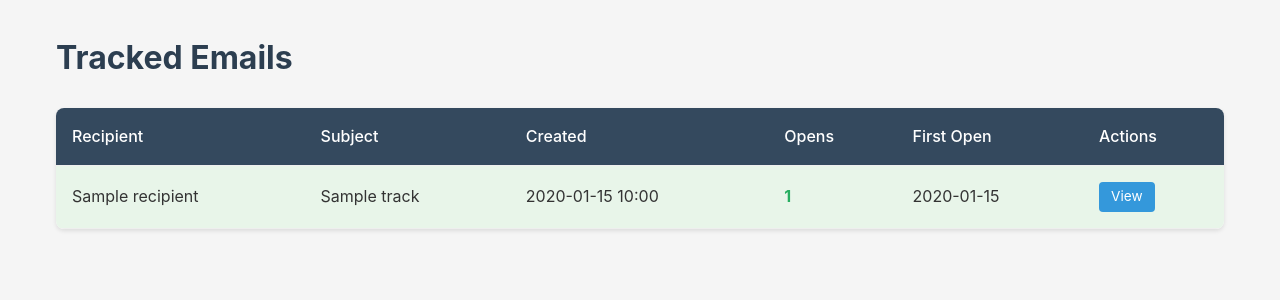
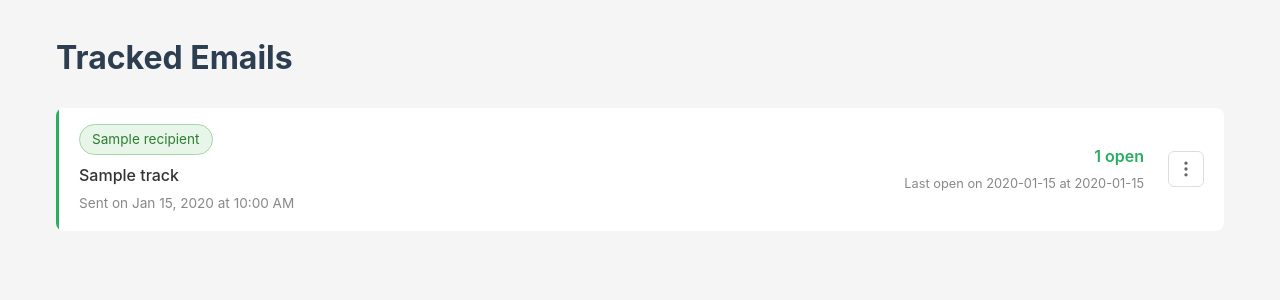
Before and after one commit to mbuckingham74/mailtracker, a FastAPI app: template app/templates/dashboard.html in a window 1280 px wide. Shown: the part 70-370 px from the top of the page. Run offline with FastAPI, Linux system fonts and the light colour scheme; the template is opened without the code that fills it: most values are stand-ins (such as "Sample title", 1, 10 or a date in 2020).

Commit message:
Redesign dashboard with Mailsuite-style layout
- Replace table with card-based email list
- Add recipient pills showing usernames (green when opened)
- Show subject, sent date, opens count, and last open
- Add expandable details for multi-recipient emails
- Three-dot menu button for actions/expansion

🤖 Generated with [Claude Code](https://claude.com/claude-code)

Co-Authored-By: Claude Opus 4.5 <noreply@anthropic.com>

```diff
--- a/app/static/style.css
+++ b/app/static/style.css
@@ -298,27 +298,162 @@ tr.opened:hover {
     margin-bottom: 0;
 }
 
-/* Multi-recipient grouping */
-.group-header {
-    background: #f0f4f8;
-    font-weight: 500;
+/* New email list layout */
+.email-list {
+    display: flex;
+    flex-direction: column;
+    gap: 1px;
+    background: #e0e0e0;
+    border-radius: 8px;
+    overflow: hidden;
 }
 
-.group-header:hover {
-    background: #e4eaf0;
+.email-row {
+    display: flex;
+    align-items: center;
+    padding: 1rem 1.25rem;
+    background: white;
+    gap: 1.5rem;
 }
 
-.group-member td {
+.email-row:hover {
+    background: #fafafa;
+}
+
+.email-row.has-opens {
+    border-left: 3px solid #27ae60;
+}
+
+.email-row.expanded {
+    background: #f8f9fa;
+}
+
+.email-main {
+    flex: 1;
+    min-width: 0;
+}
+
+.email-recipients {
+    display: flex;
+    flex-wrap: wrap;
+    gap: 0.5rem;
+    margin-bottom: 0.5rem;
+}
+
+.recipient-pill {
+    display: inline-block;
+    padding: 0.25rem 0.75rem;
+    background: #f0f0f0;
+    border: 1px solid #ddd;
+    border-radius: 20px;
+    font-size: 0.85rem;
+    color: #555;
+}
+
+.recipient-pill.opened {
+    background: #e8f5e9;
+    border-color: #a5d6a7;
+    color: #2e7d32;
+}
+
+.email-subject {
+    font-weight: 500;
+    color: #333;
+    margin-bottom: 0.25rem;
+    white-space: nowrap;
+    overflow: hidden;
+    text-overflow: ellipsis;
+}
+
+.email-meta {
+    font-size: 0.85rem;
+    color: #888;
+}
+
+.email-stats {
+    text-align: right;
+    min-width: 180px;
+}
+
+.opens-count {
+    font-weight: 600;
+    color: #27ae60;
+}
+
+.proxy-indicator {
+    font-weight: normal;
+    font-size: 0.8rem;
+    color: #999;
+    margin-left: 0.25rem;
+}
+
+.last-open {
+    font-size: 0.8rem;
+    color: #888;
+    margin-top: 0.25rem;
+}
+
+.email-actions {
+    display: flex;
+    align-items: center;
+}
+
+.expand-btn {
+    width: 36px;
+    height: 36px;
+    border: 1px solid #ddd;
+    border-radius: 6px;
+    background: white;
+    cursor: pointer;
+    display: flex;
+    align-items: center;
+    justify-content: center;
+    color: #666;
+    text-decoration: none;
+}
+
+.expand-btn:hover {
+    background: #f5f5f5;
+    border-color: #ccc;
+}
+
+/* Expandable recipient details */
+.recipient-details {
+    background: #f8f9fa;
     border-left: 3px solid #3498db;
 }
 
-.group-member td.indent {
-    padding-left: 2rem;
+.recipient-row {
+    display: flex;
+    align-items: center;
+    padding: 0.75rem 1.25rem 0.75rem 2rem;
+    gap: 1rem;
+    border-bottom: 1px solid #eee;
 }
 
-.recipient-count {
-    color: #7f8c8d;
-    font-style: italic;
+.recipient-row:last-child {
+    border-bottom: none;
+}
+
+.recipient-row.has-opens {
+    background: #f0faf0;
+}
+
+.recipient-email {
+    flex: 1;
+    font-size: 0.9rem;
+    color: #555;
+}
+
+.recipient-stats {
+    font-size: 0.85rem;
+    color: #27ae60;
+    min-width: 150px;
+}
+
+.recipient-time {
+    color: #888;
+    margin-left: 0.5rem;
 }
 
 /* Proxy detection badges */
--- a/app/templates/dashboard.html
+++ b/app/templates/dashboard.html
@@ -4,75 +4,112 @@
 <h1>Tracked Emails</h1>
 
 {% if tracks %}
-<table>
-    <thead>
-        <tr>
-            <th>Recipient</th>
-            <th>Subject</th>
-            <th>Created</th>
-            <th>Opens</th>
-            <th>First Open</th>
-            <th>Actions</th>
-        </tr>
-    </thead>
-    <tbody>
+<div class="email-list">
     {% for item in tracks %}
     {% if item.is_group %}
-        {# Group header row #}
-        <tr class="group-header {% if item.total_real_opens > 0 %}opened{% endif %}">
-            <td>
-                <span class="recipient-count">{{ item.recipients|length }} recipients</span>
-            </td>
-            <td>{{ item.subject or '-' }}</td>
-            <td>{{ item.created_at.strftime('%Y-%m-%d %H:%M') }}</td>
-            <td class="open-count">
-                {{ item.total_real_opens }}
+    {# Grouped email with multiple recipients #}
+    <div class="email-row {% if item.total_real_opens > 0 %}has-opens{% endif %}" data-group-id="{{ item.group_id }}">
+        <div class="email-main">
+            <div class="email-recipients">
+                {% for recipient in item.recipients %}
+                <span class="recipient-pill {% if recipient.real_open_count > 0 %}opened{% endif %}" title="{{ recipient.real_open_count }} opens">
+                    {{ recipient.track.recipient.split('@')[0] if recipient.track.recipient else 'Unknown' }}
+                </span>
+                {% endfor %}
+            </div>
+            <div class="email-subject">{{ item.subject or '(no subject)' }}</div>
+            <div class="email-meta">
+                Sent on {{ item.created_at.strftime('%b %d, %Y') }} at {{ item.created_at.strftime('%-I:%M %p') }}
+            </div>
+        </div>
+        <div class="email-stats">
+            <div class="opens-count">
+                {{ item.total_real_opens }} open{{ 's' if item.total_real_opens != 1 else '' }}
                 {% if item.total_opens != item.total_real_opens %}
-                <span class="proxy-count" title="{{ item.total_opens - item.total_real_opens }} proxy opens">(+{{ item.total_opens - item.total_real_opens }})</span>
+                <span class="proxy-indicator" title="{{ item.total_opens - item.total_real_opens }} proxy opens">+{{ item.total_opens - item.total_real_opens }} proxy</span>
                 {% endif %}
-            </td>
-            <td>{{ item.first_real_open.strftime('%Y-%m-%d %H:%M') if item.first_real_open else '-' }}</td>
-            <td></td>
-        </tr>
-        {# Individual recipient rows #}
+            </div>
+            {% if item.first_real_open %}
+            <div class="last-open">Last open on {{ item.first_real_open.strftime('%b %d, %Y') }} at {{ item.first_real_open.strftime('%-I:%M %p') }}</div>
+            {% endif %}
+        </div>
+        <div class="email-actions">
+            <button class="expand-btn" onclick="toggleGroup('{{ item.group_id }}')" title="Show recipients">
+                <svg width="20" height="20" viewBox="0 0 24 24" fill="none" stroke="currentColor" stroke-width="2">
+                    <circle cx="12" cy="12" r="1"></circle>
+                    <circle cx="12" cy="5" r="1"></circle>
+                    <circle cx="12" cy="19" r="1"></circle>
+                </svg>
+            </button>
+        </div>
+    </div>
+    {# Expandable recipient details #}
+    <div class="recipient-details" id="group-{{ item.group_id }}" style="display: none;">
         {% for recipient in item.recipients %}
-        <tr class="group-member {% if recipient.real_open_count > 0 %}opened{% endif %}">
-            <td class="indent">{{ recipient.track.recipient or '-' }}</td>
-            <td></td>
-            <td></td>
-            <td class="open-count">
-                {{ recipient.real_open_count }}
-                {% if recipient.open_count != recipient.real_open_count %}
-                <span class="proxy-count" title="{{ recipient.open_count - recipient.real_open_count }} proxy opens">(+{{ recipient.open_count - recipient.real_open_count }})</span>
+        <div class="recipient-row {% if recipient.real_open_count > 0 %}has-opens{% endif %}">
+            <div class="recipient-email">{{ recipient.track.recipient or '-' }}</div>
+            <div class="recipient-stats">
+                {{ recipient.real_open_count }} open{{ 's' if recipient.real_open_count != 1 else '' }}
+                {% if recipient.first_real_open %}
+                <span class="recipient-time">{{ recipient.first_real_open.strftime('%b %d at %-I:%M %p') }}</span>
                 {% endif %}
-            </td>
-            <td>{{ recipient.first_real_open.strftime('%Y-%m-%d %H:%M') if recipient.first_real_open else '-' }}</td>
-            <td>
+            </div>
             <a href="/detail/{{ recipient.track.id }}" class="btn btn-sm">View</a>
-            </td>
-        </tr>
+        </div>
         {% endfor %}
+    </div>
     {% else %}
-        {# Single track (ungrouped) #}
-        <tr class="{% if item.real_open_count > 0 %}opened{% endif %}">
-            <td>{{ item.track.recipient or '-' }}</td>
-            <td>{{ item.track.subject or '-' }}</td>
-            <td>{{ item.track.created_at.strftime('%Y-%m-%d %H:%M') }}</td>
-            <td class="open-count">
-                {{ item.real_open_count }}
+    {# Single recipient email #}
+    <div class="email-row {% if item.real_open_count > 0 %}has-opens{% endif %}">
+        <div class="email-main">
+            <div class="email-recipients">
+                <span class="recipient-pill {% if item.real_open_count > 0 %}opened{% endif %}">
+                    {{ item.track.recipient.split('@')[0] if item.track.recipient else 'Unknown' }}
+                </span>
+            </div>
+            <div class="email-subject">{{ item.track.subject or '(no subject)' }}</div>
+            <div class="email-meta">
+                Sent on {{ item.track.created_at.strftime('%b %d, %Y') }} at {{ item.track.created_at.strftime('%-I:%M %p') }}
+            </div>
+        </div>
+        <div class="email-stats">
+            <div class="opens-count">
+                {{ item.real_open_count }} open{{ 's' if item.real_open_count != 1 else '' }}
                 {% if item.open_count != item.real_open_count %}
-                <span class="proxy-count" title="{{ item.open_count - item.real_open_count }} proxy opens">(+{{ item.open_count - item.real_open_count }})</span>
+                <span class="proxy-indicator" title="{{ item.open_count - item.real_open_count }} proxy opens">+{{ item.open_count - item.real_open_count }} proxy</span>
                 {% endif %}
-            </td>
-            <td>{{ item.first_real_open.strftime('%Y-%m-%d %H:%M') if item.first_real_open else '-' }}</td>
-            <td>
-                <a href="/detail/{{ item.track.id }}" class="btn btn-sm">View</a>
-            </td>
-        </tr>
+            </div>
+            {% if item.first_real_open %}
+            <div class="last-open">Last open on {{ item.first_real_open.strftime('%b %d, %Y') }} at {{ item.first_real_open.strftime('%-I:%M %p') }}</div>
+            {% endif %}
+        </div>
+        <div class="email-actions">
+            <a href="/detail/{{ item.track.id }}" class="expand-btn" title="View details">
+                <svg width="20" height="20" viewBox="0 0 24 24" fill="none" stroke="currentColor" stroke-width="2">
+                    <circle cx="12" cy="12" r="1"></circle>
+                    <circle cx="12" cy="5" r="1"></circle>
+                    <circle cx="12" cy="19" r="1"></circle>
+                </svg>
+            </a>
+        </div>
+    </div>
     {% endif %}
     {% endfor %}
-    </tbody>
-</table>
+</div>
+
+<script>
+function toggleGroup(groupId) {
+    const details = document.getElementById('group-' + groupId);
+    const row = document.querySelector(`[data-group-id="${groupId}"]`);
+    if (details.style.display === 'none') {
+        details.style.display = 'block';
+        row.classList.add('expanded');
+    } else {
+        details.style.display = 'none';
+        row.classList.remove('expanded');
+    }
+}
+</script>
 {% else %}
 <p class="empty">No tracked emails yet. <a href="/create">Create your first one</a>.</p>
 {% endif %}
```
Lines whose indentation alone changed are shown as unchanged.
